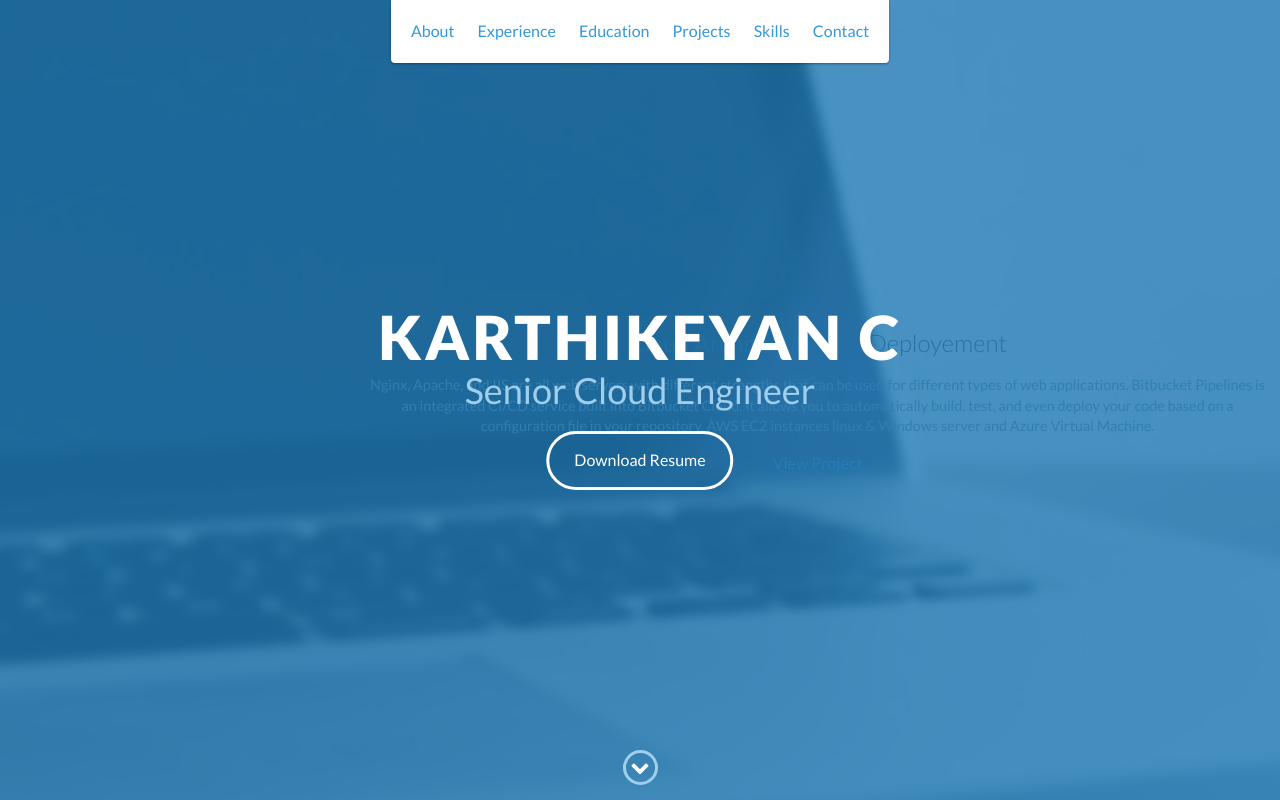
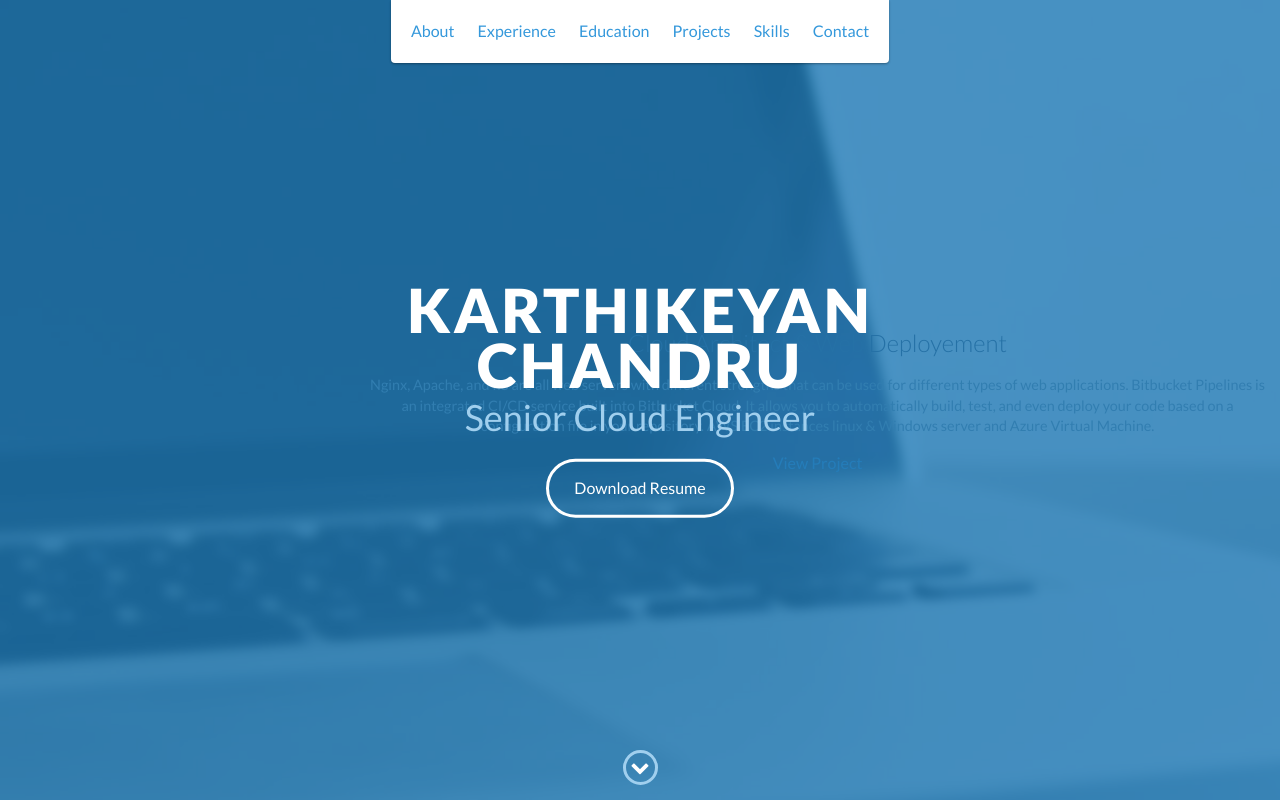
Before and after one commit to karthikeyan235/github-portfolio, a website: page index.html in a window 1280 px wide. Shown: the top 800 px of the page. Drawn offline with nearby package versions, Linux system fonts and the light colour scheme.

Commit message:
Update index.html

```diff
--- a/index.html
+++ b/index.html
@@ -48,7 +48,7 @@
 
     <div id="lead">
         <div id="lead-content">
-            <h1>Karthikeyan C</h1>
+            <h1>Karthikeyan Chandru</h1>
             <h2>Senior Cloud Engineer</h2>
             <a href="./Karthikeyan 2026.pdf.pdf" class="btn-rounded-white">Download Resume</a>
         </div>
```
